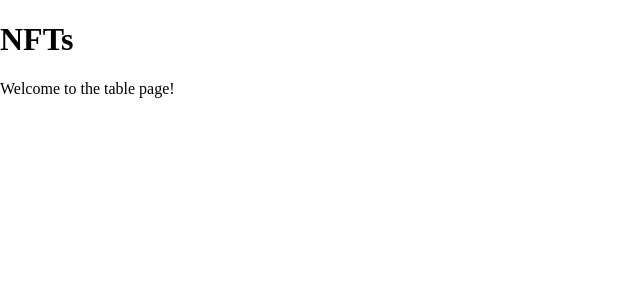
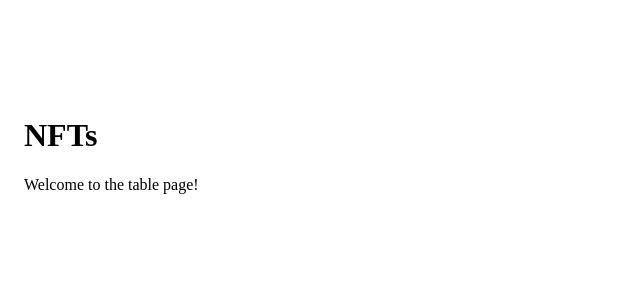
Before and after one commit to semihbceylan/db2024, a React (Vite) app in the folder client/: page /nfts in a window 1280 px wide. Shown: the top 300 px of the page, without its empty margins (0-640 px from the left). Built offline with nearby package versions, Linux system fonts and the light colour scheme.

Commit message:
Added margin for navbar to not block the content

```diff
--- a/client/src/pages/BlockExplorer.jsx
+++ b/client/src/pages/BlockExplorer.jsx
@@ -2,6 +2,7 @@ import axios from 'axios';
 import { useParams } from 'react-router-dom';
 import { useEffect, useState } from 'react';
 import Navbar from '../components/Navbar';
+import '../styles/index.css';
 
 const TEST_DATA = {
     tableName: "blocks",
@@ -28,16 +29,22 @@ export default function BlockExplorer () {
         })();
     }, [primaryKey]);
 
-    return (data != null) ? (
+    return data != null ? (
 			<>
 				<Navbar />
-            <div>
+				<div className="page-content">
 					<ul>
 						{Object.entries(data).map(([key, value]) => (
-                    <li key={key}><strong>{key}:</strong> {value.toString()}</li>
+							<li key={key}>
+								<strong>{key}:</strong> {value.toString()}
+							</li>
 						))}
 					</ul>
 				</div>
 			</>
-    ) : (<><h1>Loading..</h1></>);
+		) : (
+			<>
+				<h1>Loading..</h1>
+			</>
+		);
 }
--- a/client/src/pages/Home.jsx
+++ b/client/src/pages/Home.jsx
@@ -1,12 +1,15 @@
 import React from 'react';
 import Navbar from '../components/Navbar';
+import '../styles/index.css';
 
 export default function Home () {
     return (
 			<div>
 				<Navbar />
+				<div className="page-content">
 					<h1>Home</h1>
 					<p>Welcome to the home page!</p>
 				</div>
+			</div>
 		);
 }
--- a/client/src/pages/NFTs.jsx
+++ b/client/src/pages/NFTs.jsx
@@ -1,8 +1,10 @@
+import '../styles/index.css';
+
 export default function NFTs () {
     return (
-        <div>
-            <h1>NFTs</h1>
-            <p>Welcome to the table page!</p>
-        </div>
-    );
+			<div className="page-content">
+				<h1>NFTs</h1>
+				<p>Welcome to the table page!</p>
+			</div>
+		);
 }
--- /dev/null
+++ b/client/src/styles/index.css
@@ -0,0 +1,4 @@
+.page-content {
+  margin-top: 80px; /* Matches the navbar height */
+  padding: 1rem;
+}
--- a/client/src/styles/navbar.css
+++ b/client/src/styles/navbar.css
@@ -1,13 +1,4 @@
 /* Navbar Styles */
-body {
-  margin: 0;
-  padding: 0;
-}
-
-.page-content {
-  margin-top: 80px; /* Match the navbar height */
-}
-
 .navbar {
   position: fixed;
   top: 0;
```
Lines whose indentation alone changed are shown as unchanged.
